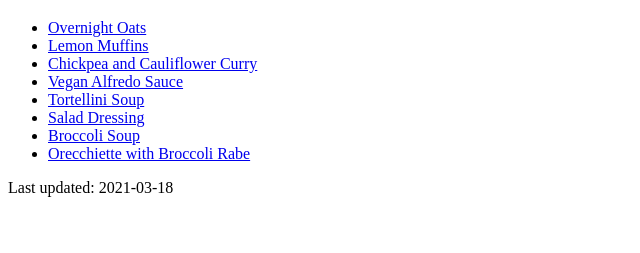
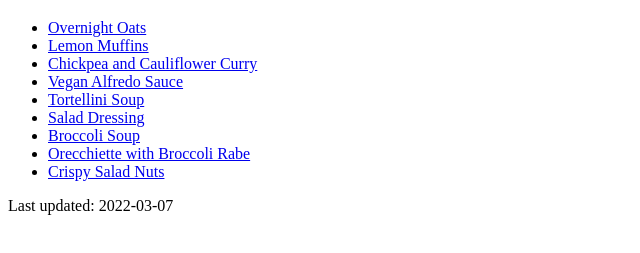
Before and after one commit to rrranthony/ajyfood.com, a plain HTML site: page index.html in a window 1280 px wide. Shown: the part 61-314 px from the top of the page, without its empty margins (0-640 px from the left). Drawn offline with Linux system fonts and the light colour scheme.

Commit message:
Add Crispy Salad Nuts recipe (todo placeholder)

```diff
--- a/index.html
+++ b/index.html
@@ -11,7 +11,8 @@
   <li><a href="http://ajyfood.com/recipes/salad-dressing">Salad Dressing</a></li>
   <li><a href="http://ajyfood.com/recipes/broccoli-soup">Broccoli Soup</a></li>
   <li><a href="http://ajyfood.com/recipes/orecchiette-with-broccoli-rabe">Orecchiette with Broccoli Rabe</a></li>
+  <li><a href="http://ajyfood.com/recipes/crispy-salad-nuts">Crispy Salad Nuts</a></li>
 </ul>
-Last updated: 2021-03-18
+Last updated: 2022-03-07
 </body>
 </html>
```
Also changed, not shown: 1 other file.
